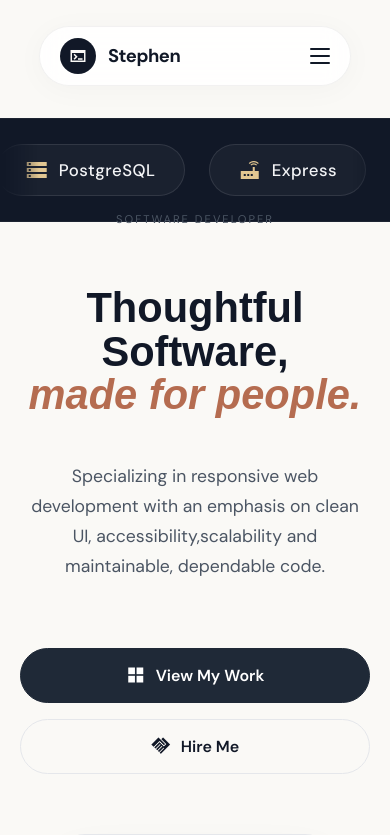
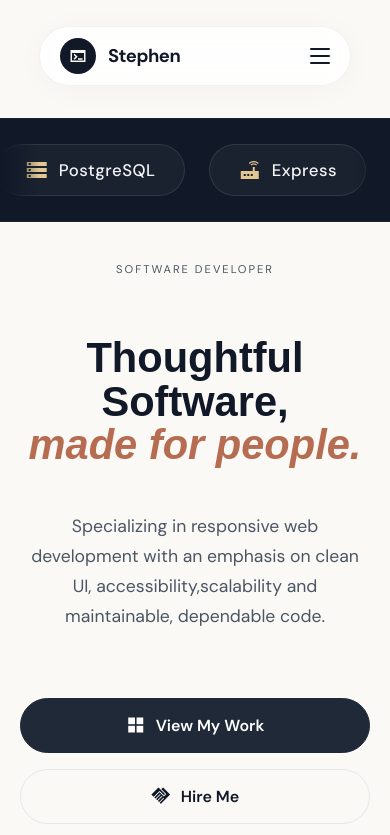
Before and after one commit to Stephen9883002/Stephen-dev, a React (Vite) app: page / in a window 390 px wide. Shown: the top 835 px of the page. Built offline with nearby package versions, Linux system fonts and the light colour scheme.

Commit message:
change hero section

```diff
--- a/src/components/section/style/Hero.css
+++ b/src/components/section/style/Hero.css
@@ -6,6 +6,7 @@
 	padding: 80px 20px 120px;
 	display: flex;
 	justify-content: center;
+	margin-top: 10px;
 }
 
 #mobile {
@@ -223,6 +224,7 @@
 	@media (max-width: 576px) {
 		.hero-section {
 			padding: 40px 20px 80px;
+			margin-top: 50px;
 		}
 
 		.hero-title {
```
